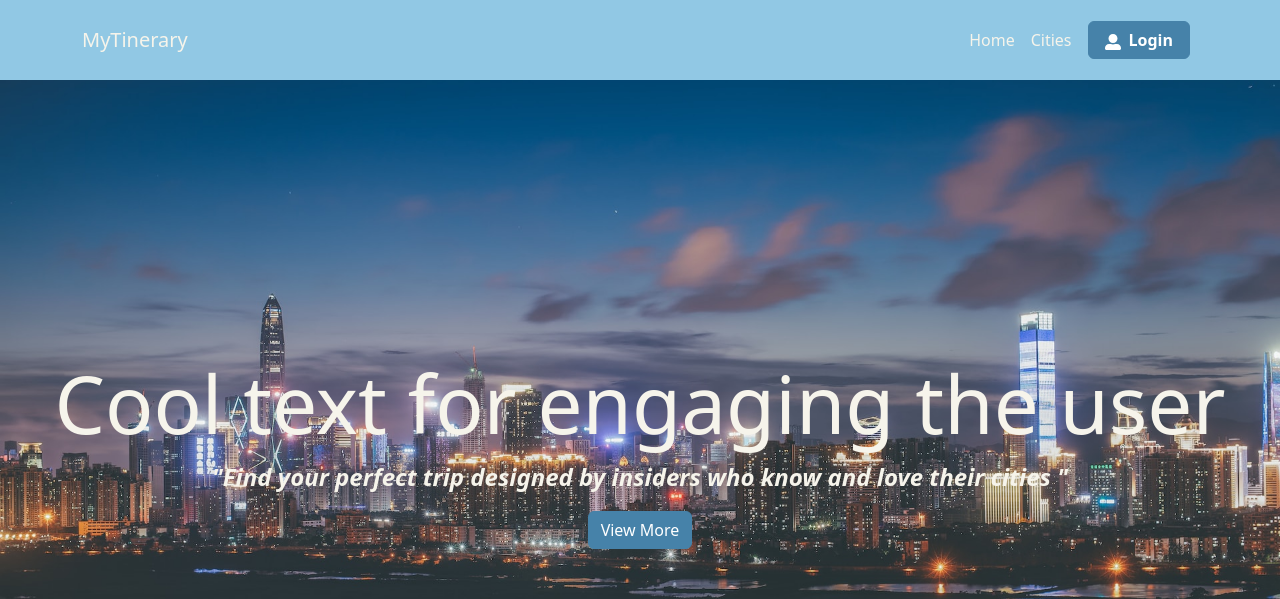
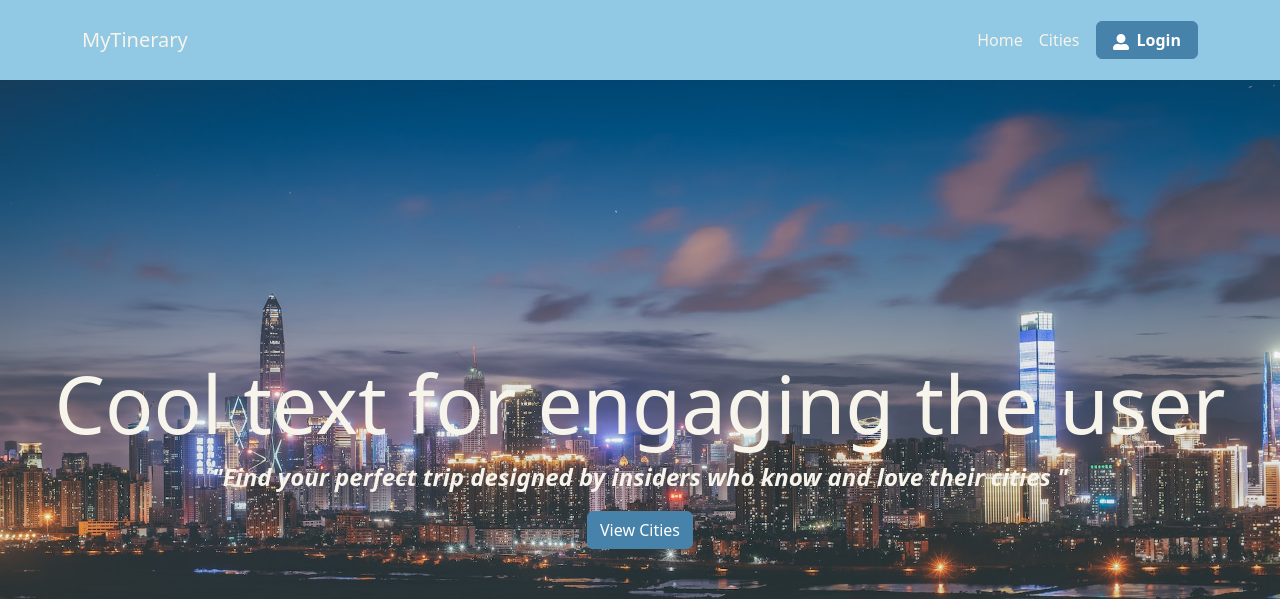
Before and after one commit to Kameha1011/mytinerary-omarFlores, a React (Vite) app: page / in a window 1280 px wide. Shown: the top 599 px of the page. Built offline with nearby package versions, Linux system fonts and the light colour scheme.

Commit message:
added minimal styles change when hover nav-links

```diff
--- a/src/components/Header/Header.jsx
+++ b/src/components/Header/Header.jsx
@@ -3,10 +3,10 @@ import { StyledNavbar } from "./HeaderStyles";
 import Navbar from "react-bootstrap/Navbar";
 import Container from "react-bootstrap/Container";
 import Nav from "react-bootstrap/Nav";
-import {FaUserAlt} from "react-icons/fa";
+import { FaUserAlt } from "react-icons/fa";
 export const Header = () => {
   return (
-    <StyledNavbar expand="lg" >
+    <StyledNavbar expand="lg">
       <Container>
         <Navbar.Brand href="#home">MyTinerary</Navbar.Brand>
         <Navbar.Toggle aria-controls="basic-navbar-nav" />
@@ -14,12 +14,13 @@ export const Header = () => {
           <Nav className="ms-auto align-items-center">
             <Nav.Link href="#home">Home</Nav.Link>
             <Nav.Link href="#link">Cities</Nav.Link>
-            <Nav.Link href="#link">
-                <StyledButton variant="primary" className="text-center px-3 fw-bold">
-                    <FaUserAlt className="me-2"/>
-                    Login
-                </StyledButton>
-            </Nav.Link>
+            <StyledButton
+              variant="primary"
+              className="text-center ms-2 px-3 fw-bold"
+            >
+              <FaUserAlt className="me-2" />
+              Login
+            </StyledButton>
           </Nav>
         </Navbar.Collapse>
       </Container>
--- a/src/components/Header/HeaderStyles.js
+++ b/src/components/Header/HeaderStyles.js
@@ -7,4 +7,8 @@ export const StyledNavbar = styled(Navbar)`
     .nav-link, .navbar-brand{
         color: #F6F4EB;
     }
+    .nav-link:hover{
+        color: #4682A9;
+    }
+
 `
--- a/src/components/Hero/Hero.jsx
+++ b/src/components/Hero/Hero.jsx
@@ -11,7 +11,7 @@ export const Hero = () => {
             their cities &quot;
           </i>
         </p>
-        <StyledButton>View More</StyledButton>
+        <StyledButton>View Cities</StyledButton>
       </div>
     </StyledHero>
   );
```
